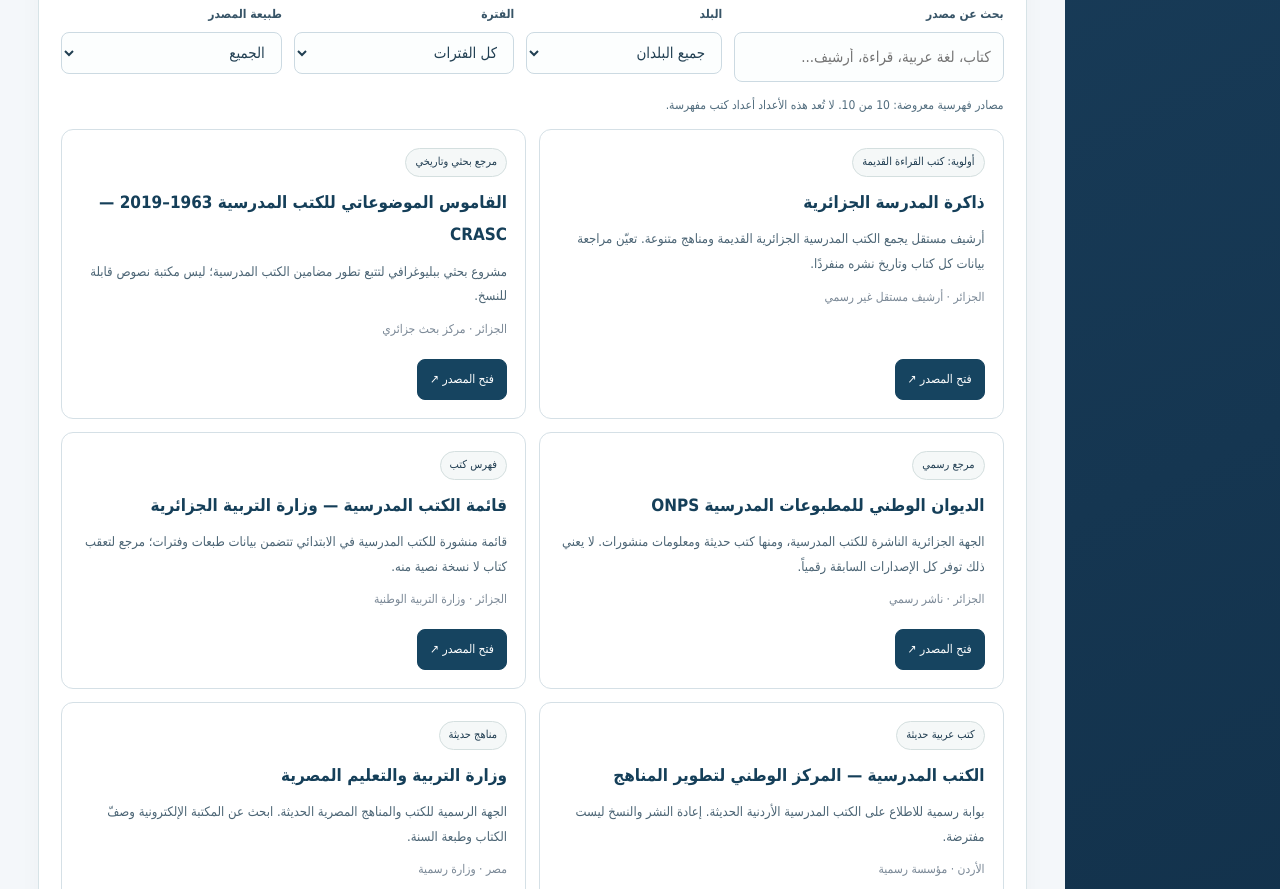
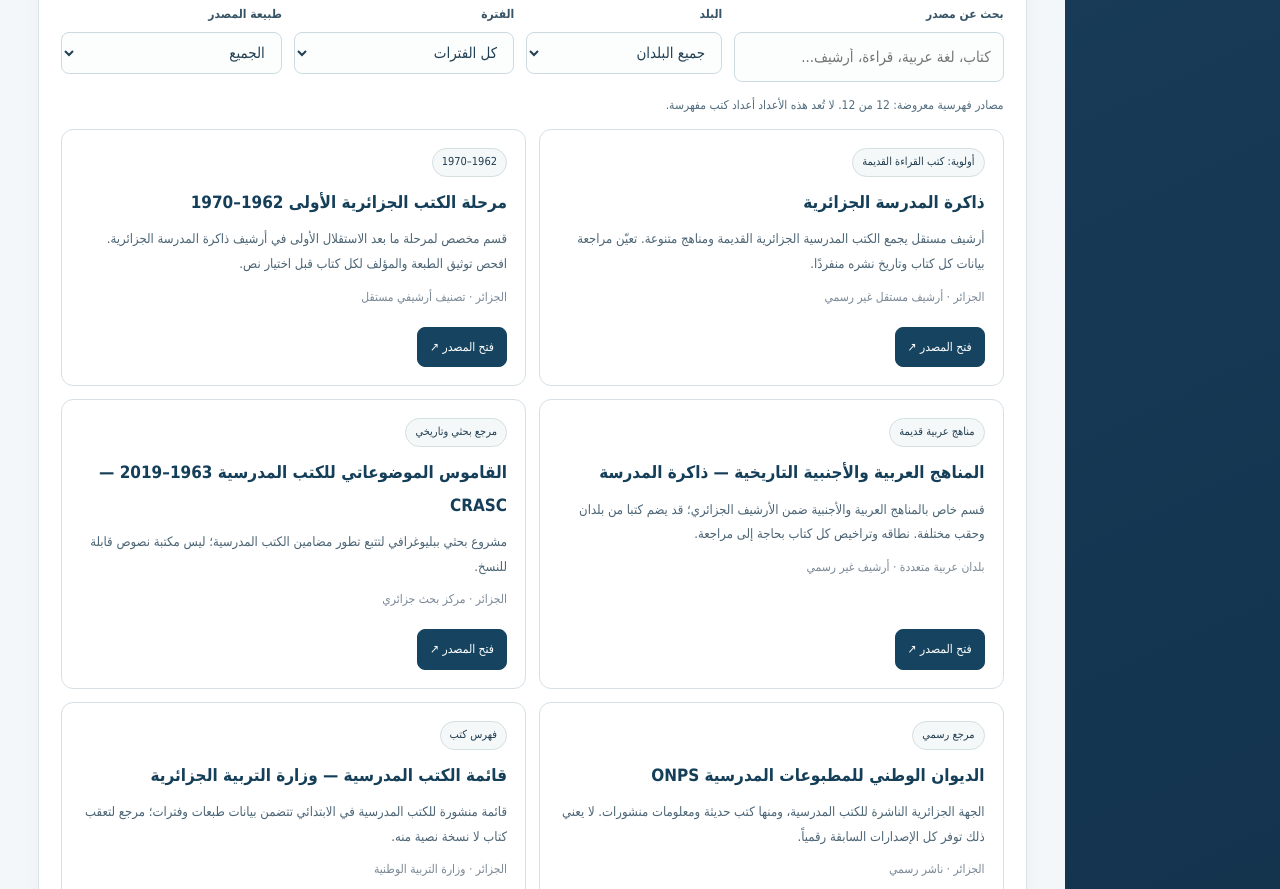
Before and after one commit to hamzarabaa33-netizen/manarat-arabic-beta, a plain HTML site: page sources-library.html in a window 1280 px wide. Shown: the part 376-1265 px from the top of the page. Drawn offline with Linux system fonts and the light colour scheme.

Commit message:
feat: expose 1962–1970 Algerian archive and cross-Arab historical curricula category

```diff
--- a/sources-library.html
+++ b/sources-library.html
@@ -48,7 +48,7 @@ mark{background:#f1e7c8}.footer{text-align:center;font-size:12px;color:#8d9aab;m
 <section class="panel"><h2>تصفح المصادر الموثوقة والمحفوظات</h2>
 <div class="filters">
 <div class="field"><label for="q">بحث عن مصدر</label><input id="q" placeholder="كتاب، لغة عربية، قراءة، أرشيف..."></div>
-<div class="field"><label for="country">البلد</label><select id="country"><option value="">جميع البلدان</option><option>الجزائر</option><option>مصر</option><option>الأردن</option><option>السعودية</option><option>تونس</option><option>المغرب</option></select></div>
+<div class="field"><label for="country">البلد</label><select id="country"><option value="">جميع البلدان</option><option>الجزائر</option><option>مصر</option><option>الأردن</option><option>السعودية</option><option>تونس</option><option>المغرب</option><option>بلدان عربية متعددة</option></select></div>
 <div class="field"><label for="period">الفترة</label><select id="period"><option value="">كل الفترات</option><option value="old">1962–2002</option><option value="first">2003–2015</option><option value="current">2016–الآن</option></select></div>
 <div class="field"><label for="type">طبيعة المصدر</label><select id="type"><option value="">الجميع</option><option value="archive">أرشيف قديم / بحثي</option><option value="official">جهة رسمية</option></select></div>
 </div>
@@ -75,6 +75,8 @@ mark{background:#f1e7c8}.footer{text-align:center;font-size:12px;color:#8d9aab;m
 const $=id=>document.getElementById(id);
 const sources=[
  {name:"ذاكرة المدرسة الجزائرية",country:"الجزائر",periods:["old","first","current"],kind:"archive",url:"https://www.manuels-anciens.com/",desc:"أرشيف مستقل يجمع الكتب المدرسية الجزائرية القديمة ومناهج متنوعة. تعيّن مراجعة بيانات كل كتاب وتاريخ نشره منفردًا.",tag:"أولوية: كتب القراءة القديمة",trust:"أرشيف مستقل غير رسمي"},
+ {name:"مرحلة الكتب الجزائرية الأولى 1962–1970",country:"الجزائر",periods:["old"],kind:"archive",url:"https://www.manuels-anciens.com/index.php/qwer1456/xxsxux",desc:"قسم مخصص لمرحلة ما بعد الاستقلال الأولى في أرشيف ذاكرة المدرسة الجزائرية. افحص توثيق الطبعة والمؤلف لكل كتاب قبل اختيار نص.",tag:"1962–1970",trust:"تصنيف أرشيفي مستقل"},
+ {name:"المناهج العربية والأجنبية التاريخية — ذاكرة المدرسة",country:"بلدان عربية متعددة",periods:["old","first"],kind:"archive",url:"https://www.manuels-anciens.com/index.php/arabbook",desc:"قسم خاص بالمناهج العربية والأجنبية ضمن الأرشيف الجزائري؛ قد يضم كتبا من بلدان وحقب مختلفة. نطاقه وتراخيص كل كتاب بحاجة إلى مراجعة.",tag:"مناهج عربية قديمة",trust:"أرشيف غير رسمي"},
  {name:"القاموس الموضوعاتي للكتب المدرسية 1963–2019 — CRASC",country:"الجزائر",periods:["old","first","current"],kind:"archive",url:"https://crasc.dz/ar/research-project/dictionnaire-thematique-des-manuels-scolaires-pour-les-sciences-sociales-et-humaines-en-algerie-de-1963-a-2019-lhistoire-de-lecole-a-travers-le-contenu-de-ses-livres",desc:"مشروع بحثي ببليوغرافي لتتبع تطور مضامين الكتب المدرسية؛ ليس مكتبة نصوص قابلة للنسخ.",tag:"مرجع بحثي وتاريخي",trust:"مركز بحث جزائري"},
  {name:"الديوان الوطني للمطبوعات المدرسية ONPS",country:"الجزائر",periods:["first","current"],kind:"official",url:"https://www.onps.dz/",desc:"الجهة الجزائرية الناشرة للكتب المدرسية، ومنها كتب حديثة ومعلومات منشورات. لا يعني ذلك توفر كل الإصدارات السابقة رقمياً.",tag:"مرجع رسمي",trust:"ناشر رسمي"},
  {name:"قائمة الكتب المدرسية — وزارة التربية الجزائرية",country:"الجزائر",periods:["first","current"],kind:"official",url:"https://education.gov.dz/old/wp-content/uploads/2015/04/liste-Manuels-primaire.pdf",desc:"قائمة منشورة للكتب المدرسية في الابتدائي تتضمن بيانات طبعات وفترات؛ مرجع لتعقب كتاب لا نسخة نصية منه.",tag:"فهرس كتب",trust:"وزارة التربية الوطنية"},
```
